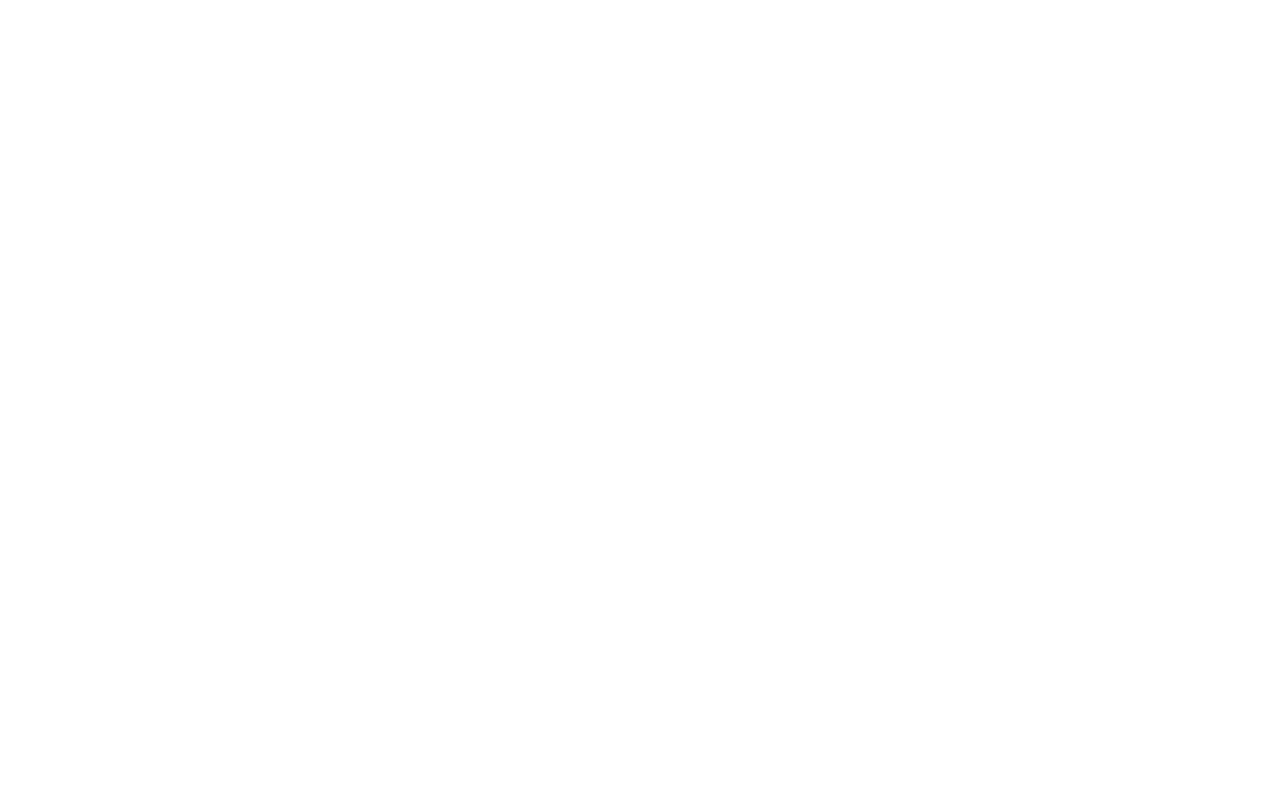
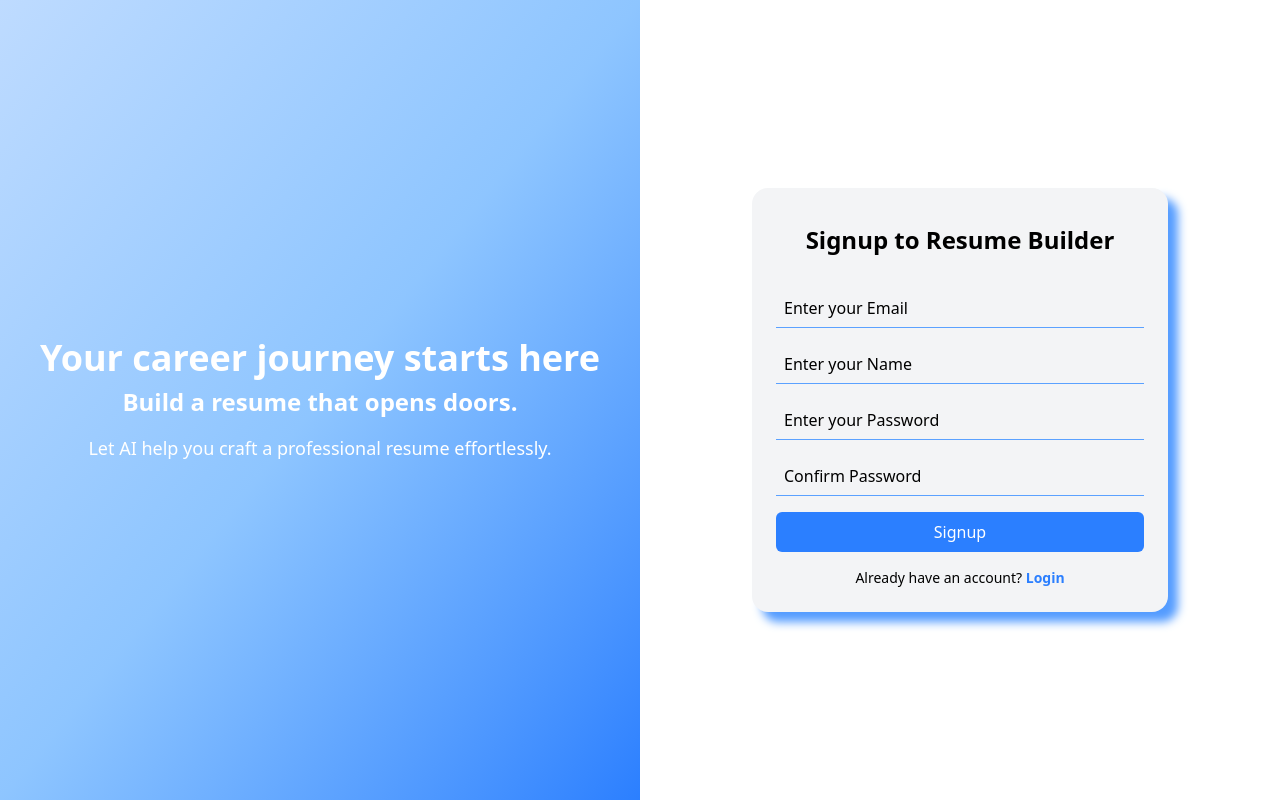
Before and after one commit to asiduki/Ai-Resume-Builder, a React (Vite) app in the folder Client/: page /Signup in a window 1280 px wide. Built offline with nearby package versions, Linux system fonts and the light colour scheme.

Commit message:
work on signup page

```diff
--- a/Client/package.json
+++ b/Client/package.json
@@ -11,6 +11,7 @@
   },
   "dependencies": {
     "@tailwindcss/vite": "^4.1.11",
+    "framer-motion": "^12.23.3",
     "react": "^19.1.0",
     "react-dom": "^19.1.0",
     "react-router-dom": "^7.6.3",
--- a/Client/src/Pages/Login.jsx
+++ b/Client/src/Pages/Login.jsx
@@ -4,12 +4,12 @@ import { Link, NavLink } from "react-router-dom";
 const Login = () => {
   return (
     <>
+      <div className="w-screen h-screen flex ">
       {/* Left side component  */}
-      <div className="w-screen h-screen flex ">
         <div className="w-[50%] bg-white text-black flex items-center justify-center">
           <div
             className=" h-[55%] bg-gray-100 rounded-2xl text-black px-4 py-4 text-center"
-            style={{ boxShadow: "10px 10px 10px 0 #549cff" }}
+            style={{ boxShadow: "-10px 10px 10px 0 #549cff" }}
           >
             <h1 className="text-2xl font-bold mt-3 ">
               Login to Resume Builder
@@ -22,6 +22,7 @@ const Login = () => {
                 placeholder="Enter your Email"
                 className="w-full mt-4 h-10 border-b outline-[#5ba1ff] border-[#5ba1ff] p-2"
               />
+
               <input
                 type="password"
                 name="password"
--- a/Client/src/Pages/Signup.jsx
+++ b/Client/src/Pages/Signup.jsx
@@ -1,11 +1,75 @@
-import React from 'react'
+import React from "react";
+import { Link } from "react-router-dom";
 
 const Signup = () => {
   return (
-    <div>
+    <>
+      <div className="w-screen h-screen flex">
+        {/* Left side component */}
+        <div className="w-[50%] bg-gradient-to-br from-blue-200 via-blue-300 to-blue-500 text-white text-center flex flex-col items-center justify-center">
+          <h1 className="text-4xl font-bold">
+            Your career journey starts here
+          </h1>
+          <h2 className="text-2xl font-semibold mt-2">
+            Build a resume that opens doors.
+          </h2>
+          <p className="text-lg mt-4">
+            Let AI help you craft a professional resume effortlessly.
+          </p>
+        </div>
 
-    </div>
-  )
-}
+        {/* Right side component */}
+        <div className="w-[50%] bg-white text-black flex items-center justify-center">
+          <div
+            className="w-[65%] bg-gray-100 rounded-2xl text-black px-6 py-6 text-center"
+            style={{ boxShadow: "10px 10px 10px 0 #549cff" }}
+          >
+            <h1 className="text-2xl font-bold mt-3">
+              Signup to Resume Builder
+            </h1>
+            <form className="mt-4">
+              <input
+                type="email"
+                name="email"
+                placeholder="Enter your Email"
+                className="w-full mt-4 h-10 border-b outline-[#5ba1ff] border-[#5ba1ff] p-2  placeholder:text-black"
+              />
+              <input
+                type="text"
+                name="name"
+                id="name"
+                placeholder="Enter your Name"
+                className="w-full mt-4 h-10 border-b outline-[#5ba1ff] border-[#5ba1ff] p-2 placeholder:text-black"
+              />
+              <input
+                type="password"
+                name="password"
+                placeholder="Enter your Password"
+                className="w-full mt-4 h-10 border-b outline-[#5ba1ff] border-[#5ba1ff] p-2  placeholder:text-black"
+              />
+              <input
+                type="password"
+                name="password"
+                placeholder="Confirm Password"
+                className="w-full mt-4 h-10 border-b outline-[#5ba1ff] border-[#5ba1ff] p-2  placeholder:text-black"
+              />
+            </form>
 
-export default Signup
+            <button className="bg-blue-500 text-white px-4 py-2 rounded-md w-full hover:bg-blue-600 cursor-pointer mt-4">
+              Signup
+            </button>
+
+            <span className="text-sm text-center block mt-4">
+              Already have an account?{" "}
+              <Link to="/Login" className="text-blue-500 font-bold">
+                Login
+              </Link>
+            </span>
+          </div>
+        </div>
+      </div>
+    </>
+  );
+};
+
+export default Signup;
```
Also changed, not shown: 1 other file (tests, documents, lock files or other folders).
